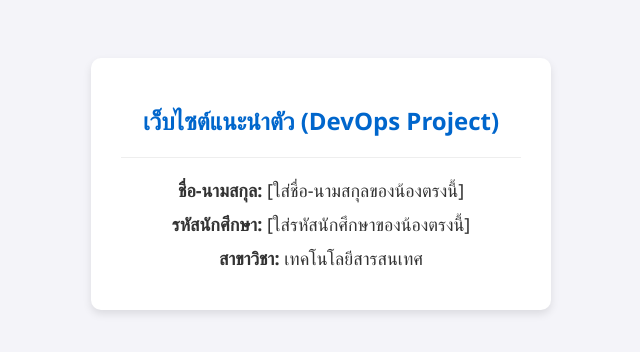
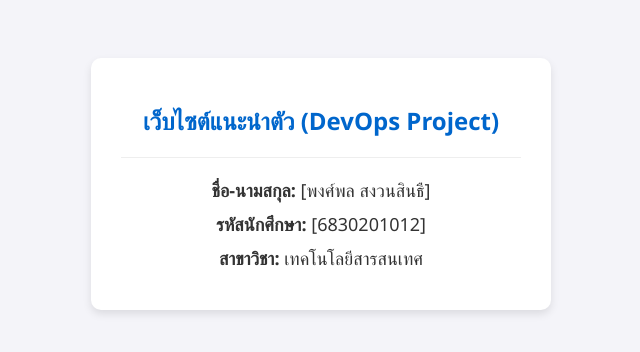
Before and after one commit to Shiroxcodex/MyDevOps, a plain HTML site: page index.html in a window 1280 px wide. Shown: the whole page, without its empty margins (319-959 px from the left). Drawn offline with Linux system fonts and the light colour scheme.

Commit message:
Update: แก้ไขข้อมูลใน index.html

```diff
--- a/index.html
+++ b/index.html
@@ -35,8 +35,8 @@
     <div class="card">
         <h1>เว็บไซต์แนะนำตัว (DevOps Project)</h1>
         <hr style="border: 0; border-top: 1px solid #eee; margin: 20px 0;">
-        <p><strong>ชื่อ-นามสกุล:</strong> [ใส่ชื่อ-นามสกุลของน้องตรงนี้]</p>
-        <p><strong>รหัสนักศึกษา:</strong> [ใส่รหัสนักศึกษาของน้องตรงนี้]</p>
+        <p><strong>ชื่อ-นามสกุล:</strong> [พงศ์พล สงวนสินธื]</p>
+        <p><strong>รหัสนักศึกษา:</strong> [6830201012]</p>
         <p><strong>สาขาวิชา:</strong> เทคโนโลยีสารสนเทศ</p>
     </div>
 
```
